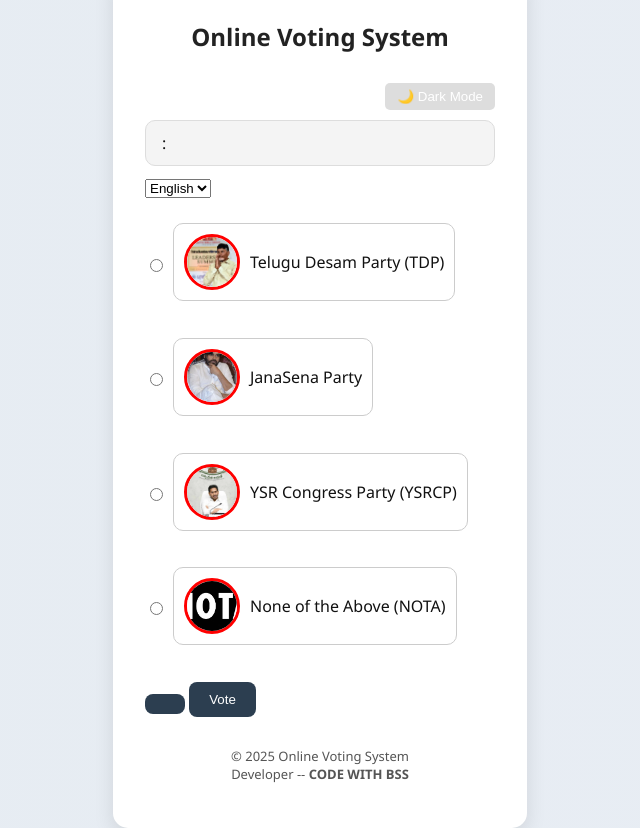
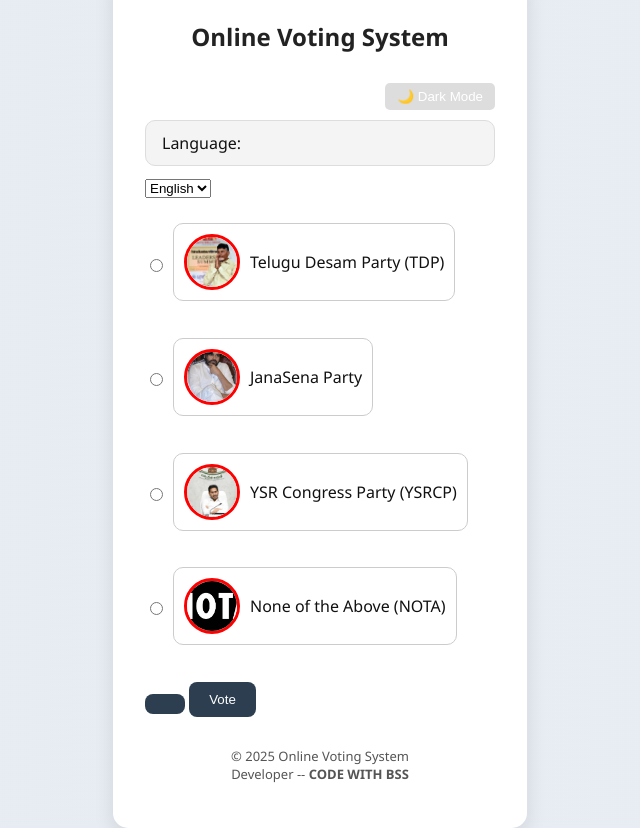
Before and after one commit to Bhanu-lpu/Onlinevotingapp, a Flask app: page / in a window 1280 px wide. Shown: the whole page, without its empty margins (320-960 px from the left). Run offline with Flask 3, Linux system fonts and the light colour scheme.

Commit message:
Update index.html

```diff
--- a/templates/index.html
+++ b/templates/index.html
@@ -20,15 +20,15 @@
     <div class="theme-toggle">
       <button id="themeButton">{{ t["theme_button"] }}</button>
     </div>
-
 <form method="get" action="/" style="margin-bottom: 1rem;">
-      <label for="lang">{{ t["language_label"] }}: </label>
+  <label for="lang">{{ t["language_label"] | default("Language") }}: </label>
   <select name="lang" onchange="this.form.submit()">
     <option value="en" {% if lang == 'en' %}selected{% endif %}>English</option>
     <option value="te" {% if lang == 'te' %}selected{% endif %}>తెలుగు</option>
     <option value="hi" {% if lang == 'hi' %}selected{% endif %}>हिन्दी</option>
   </select>
 </form>
+
 
     <form action="/vote" method="post">
       <div class="candidate">
```
Lines whose indentation alone changed are shown as unchanged.
